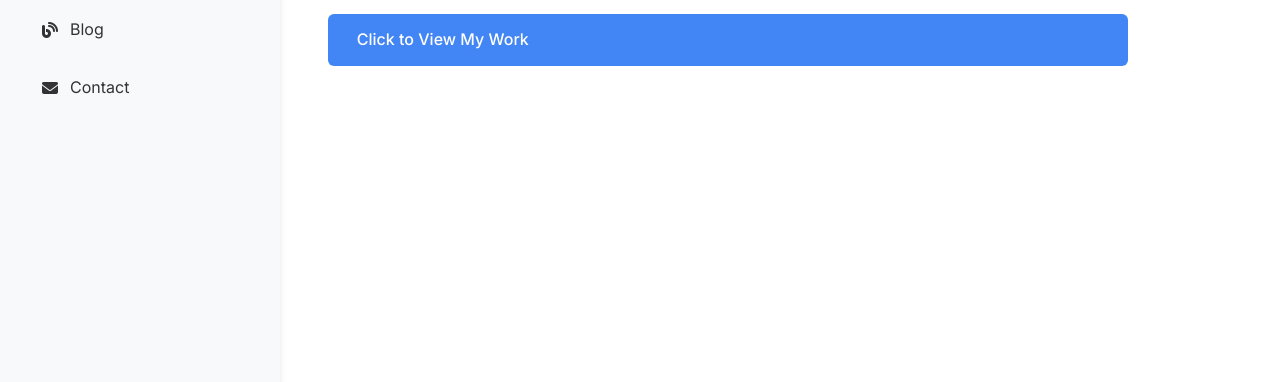
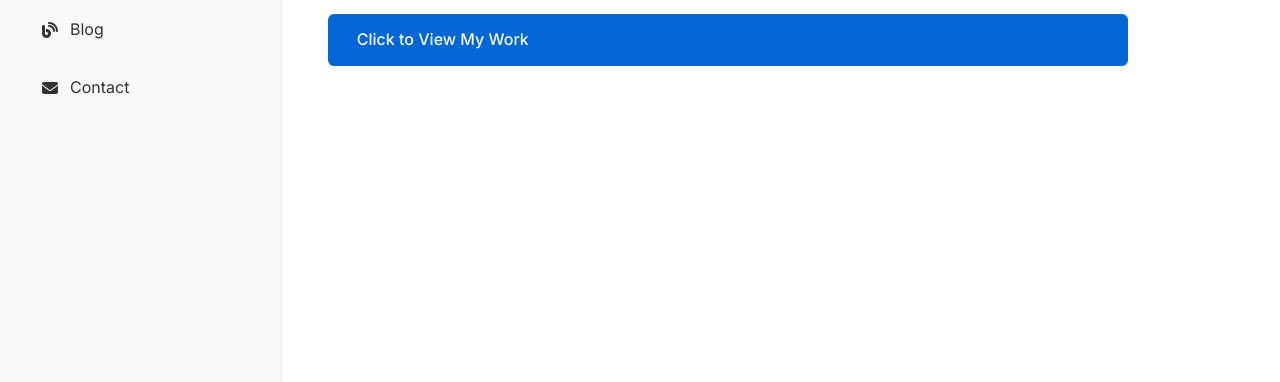
Before and after one commit to Murugi88/personalwebsite, a plain HTML site: page index.html in a window 1280 px wide. Shown: the part 301-683 px from the top of the page. Drawn offline with Linux system fonts and the light colour scheme.

Commit message:
Update style.css

```diff
--- a/style.css
+++ b/style.css
@@ -1,5 +1,5 @@
 :root {
-    --primary-color: #4285f4;
+    --primary-color: #0366d6;
     --secondary-color: #34a853;
     --accent-color: #ea4335;
     --text-color: #333;
```
